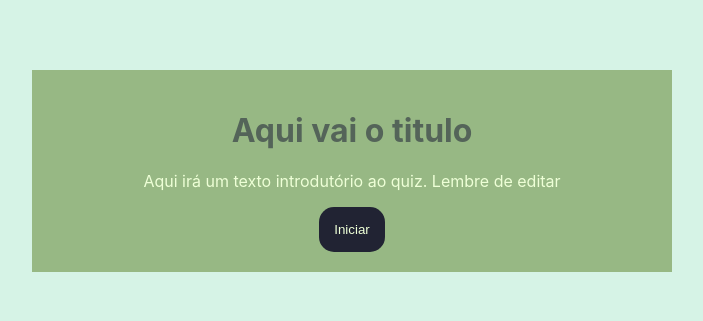
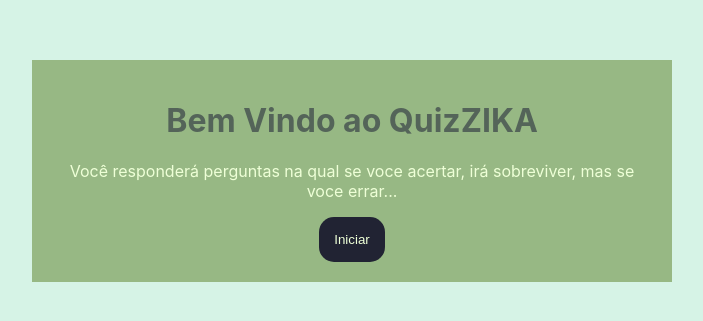
Before and after one commit to antonyzl/quiz_interativo, a plain HTML site: page index.html in a window 1280 px wide. Shown: the part 237-558 px from the top of the page, without its empty margins (288-991 px from the left). Drawn offline with Linux system fonts and the light colour scheme.

Commit message:
Update index.html

```diff
--- a/index.html
+++ b/index.html
@@ -8,9 +8,9 @@
     </head>
     <body>
         <div class="caixa-principal">
-        <h1> Aqui vai o titulo </h1>
+        <h1> Bem Vindo ao QuizZIKA </h1>
         <div class="tela-inicial">
-             <p> Aqui irá um texto introdutório ao quiz. Lembre de editar</p>
+             <p> Você responderá perguntas na qual se voce acertar, irá sobreviver, mas se voce errar...</p>
              <button class="iniciar-btn"> Iniciar</button>
         </div>
         <div class="caixa-pergunta"></div>
```
